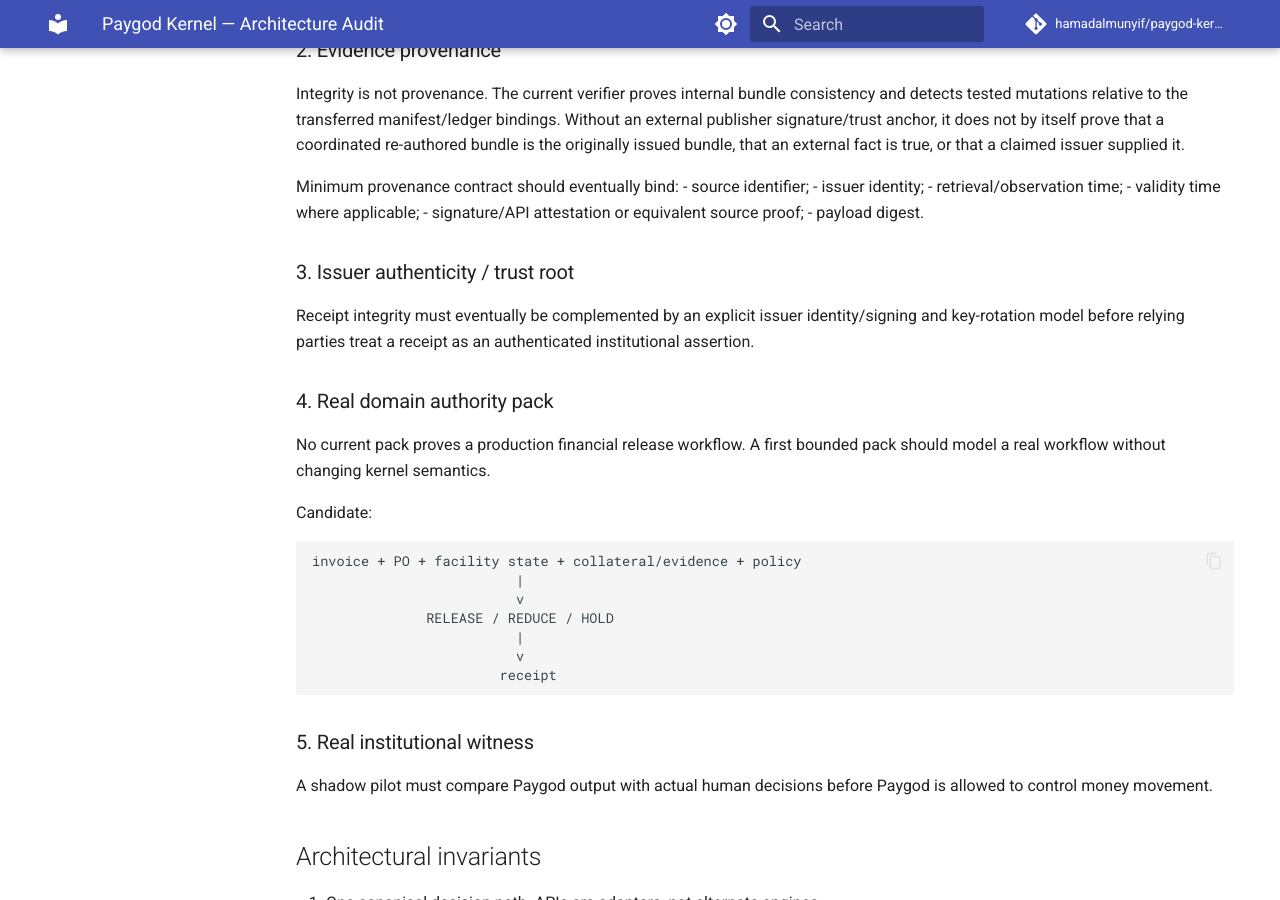
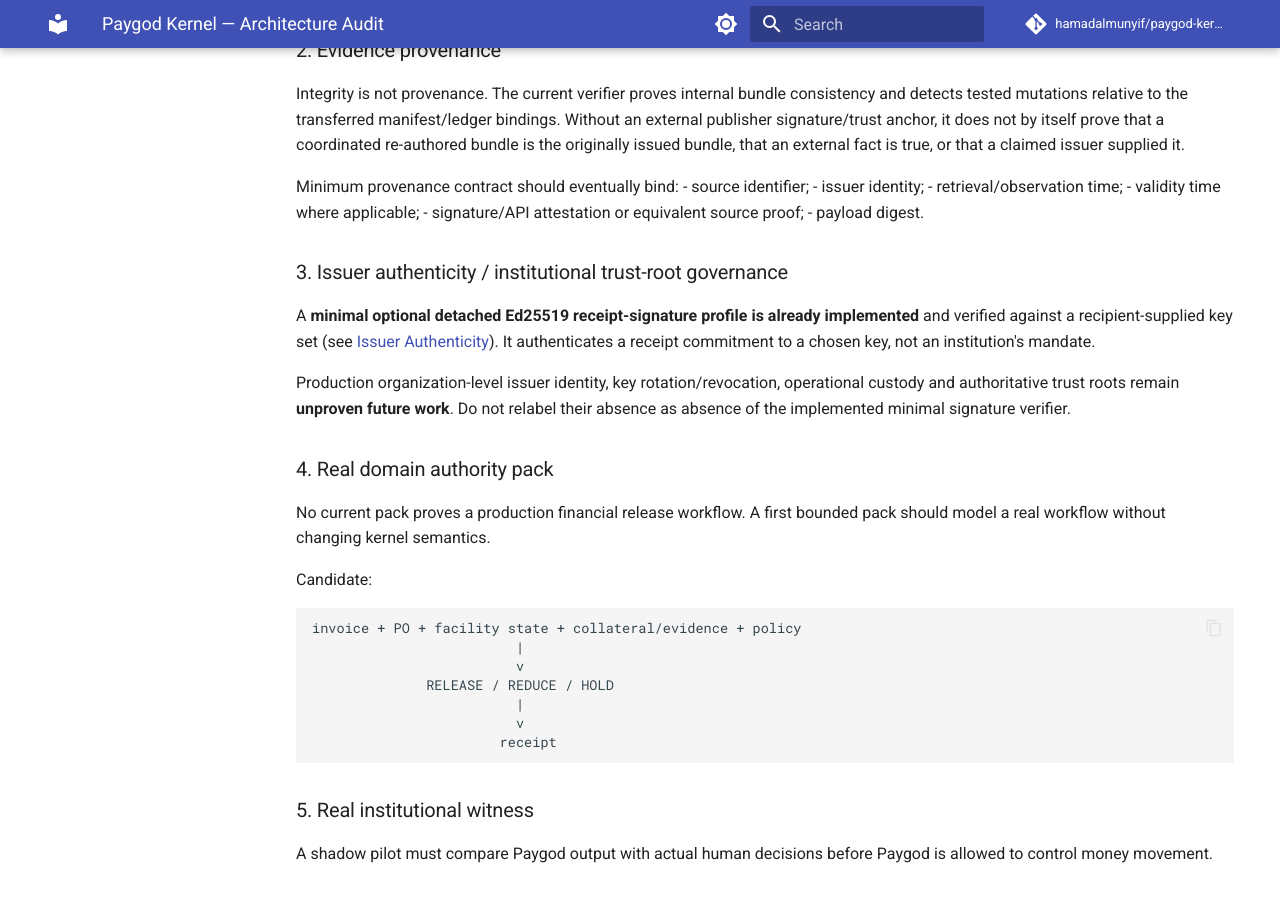
Before and after one commit to hamadalmunyif/paygod-kernel-mvp, an MkDocs documentation site: the page built from docs/ARCHITECTURE_AUDIT.md, in a window 1280 px wide and 900 px high, scrolled down 2291 px. Built offline with MkDocs 1.6.1 and Material for MkDocs 9.7.7, drawn with Linux system fonts in a browser that asks for light colours; comment, search, counter and statistics services are not loaded.

Commit message:
docs: distinguish implemented minimal receipt signatures from future institutional key governance

```diff
--- a/docs/ARCHITECTURE_AUDIT.md
+++ b/docs/ARCHITECTURE_AUDIT.md
@@ -88,8 +88,10 @@
 - signature/API attestation or equivalent source proof;
 - payload digest.
 
-### 3. Issuer authenticity / trust root
-Receipt integrity must eventually be complemented by an explicit issuer identity/signing and key-rotation model before relying parties treat a receipt as an authenticated institutional assertion.
+### 3. Issuer authenticity / institutional trust-root governance
+A **minimal optional detached Ed25519 receipt-signature profile is already implemented** and verified against a recipient-supplied key set (see [Issuer Authenticity](ISSUER_AUTHENTICITY.md)). It authenticates a receipt commitment to a chosen key, not an institution's mandate.
+
+Production organization-level issuer identity, key rotation/revocation, operational custody and authoritative trust roots remain **unproven future work**. Do not relabel their absence as absence of the implemented minimal signature verifier.
 
 ### 4. Real domain authority pack
 No current pack proves a production financial release workflow. A first bounded pack should model a real workflow without changing kernel semantics.
```
